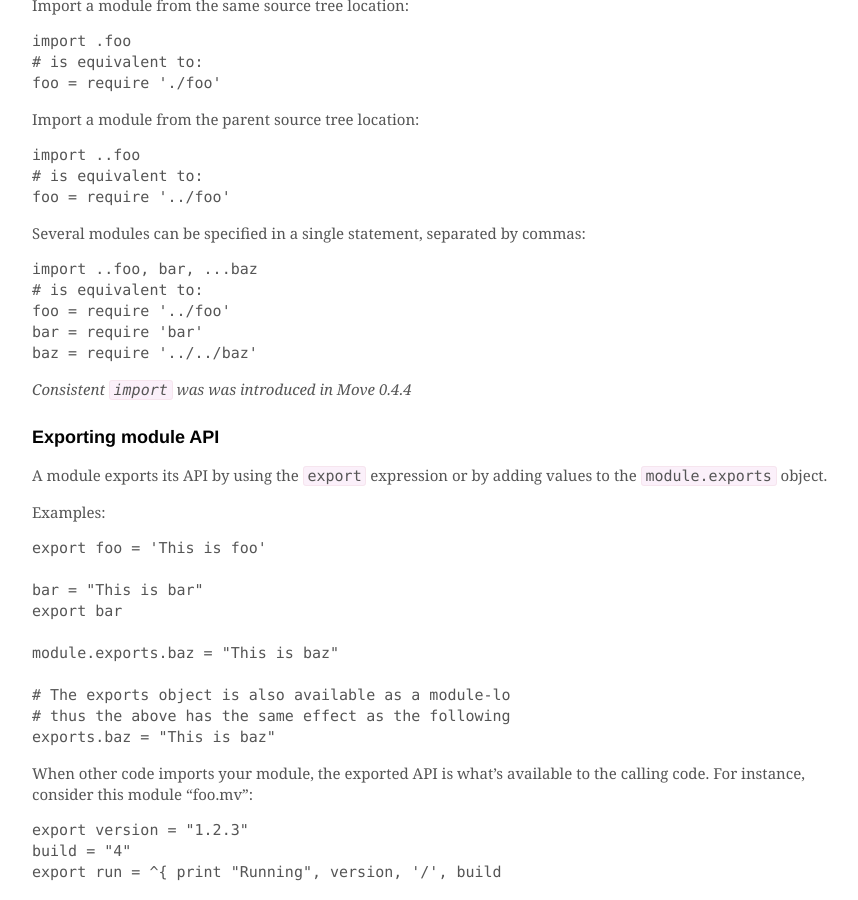
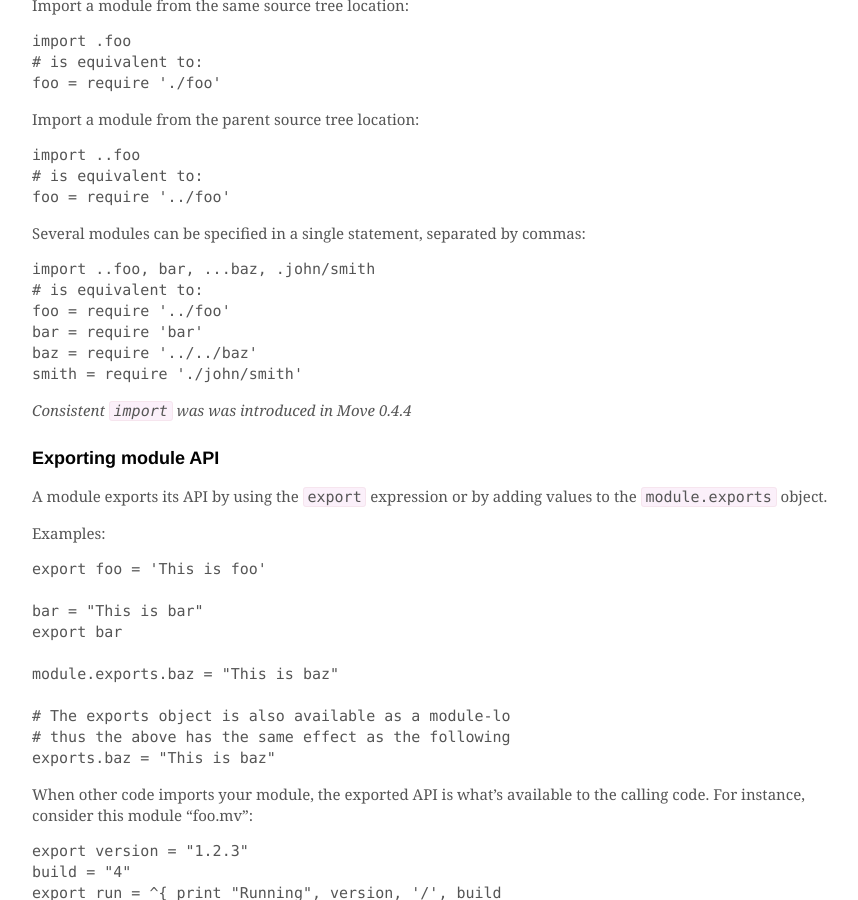
Before and after one commit to rsms/move, a Jekyll site: the page built from web/language/index.md, in a window 1280 px wide and 900 px high, scrolled down 5195 px. Shown: the whole window, without its empty margins (208-1066 px from the left). Built offline with Jekyll 4.4.1, drawn with Linux system fonts in a browser that asks for light colours; nearby versions of some CDN libraries; Markdown is read by kramdown in place of the engine named in the settings.

Commit message:
additional import example in web docs

```diff
--- a/web/language/index.md
+++ b/web/language/index.md
@@ -256,11 +256,12 @@ Import a module from the parent source tree location:
 
 Several modules can be specified in a single statement, separated by commas:
 
-    import ..foo, bar, ...baz
+    import ..foo, bar, ...baz, .john/smith
     # is equivalent to:
     foo = require '../foo'
     bar = require 'bar'
     baz = require '../../baz'
+    smith = require './john/smith'
 
 *Consistent `import` was was introduced in Move 0.4.4*
 
```
